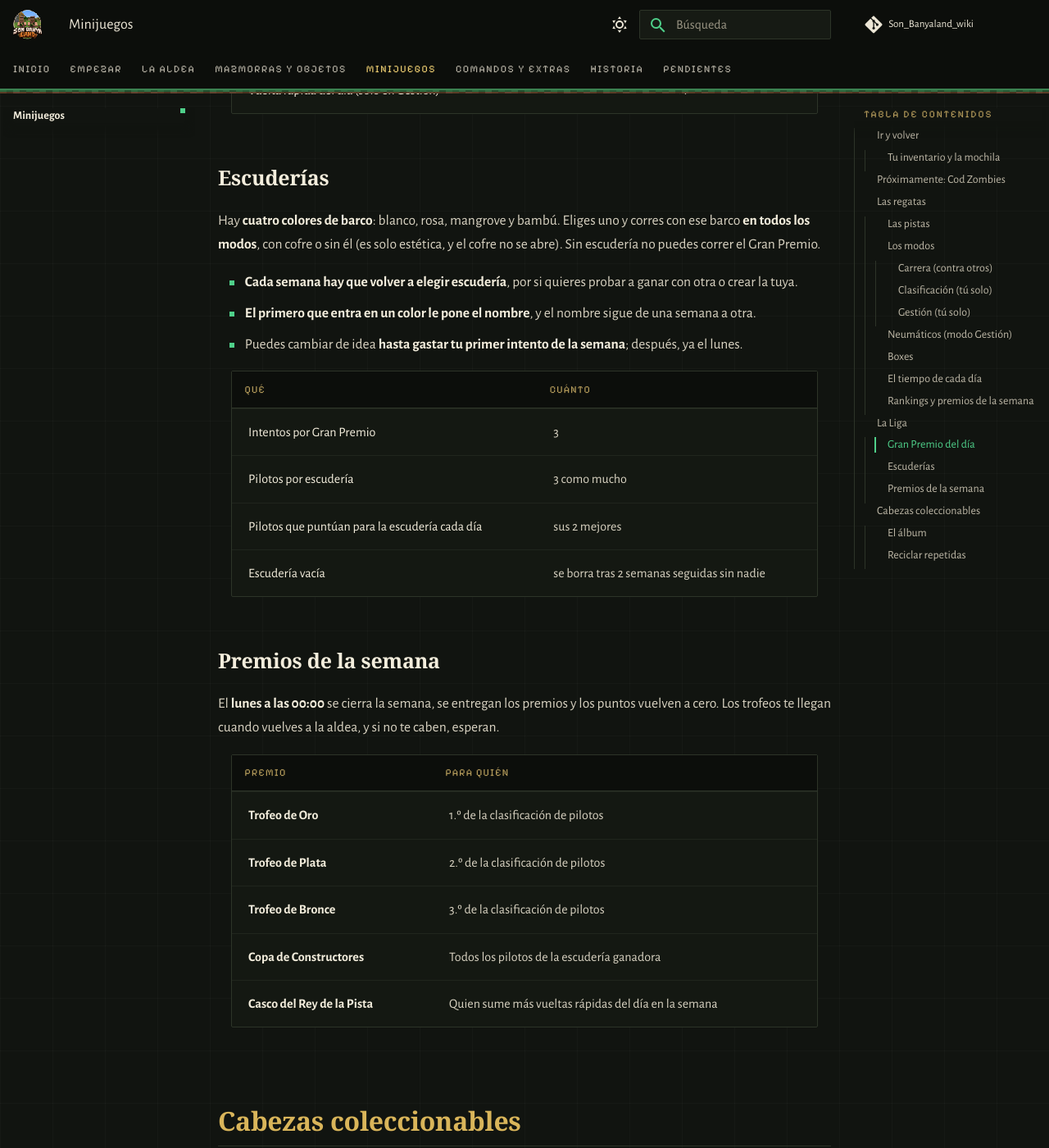
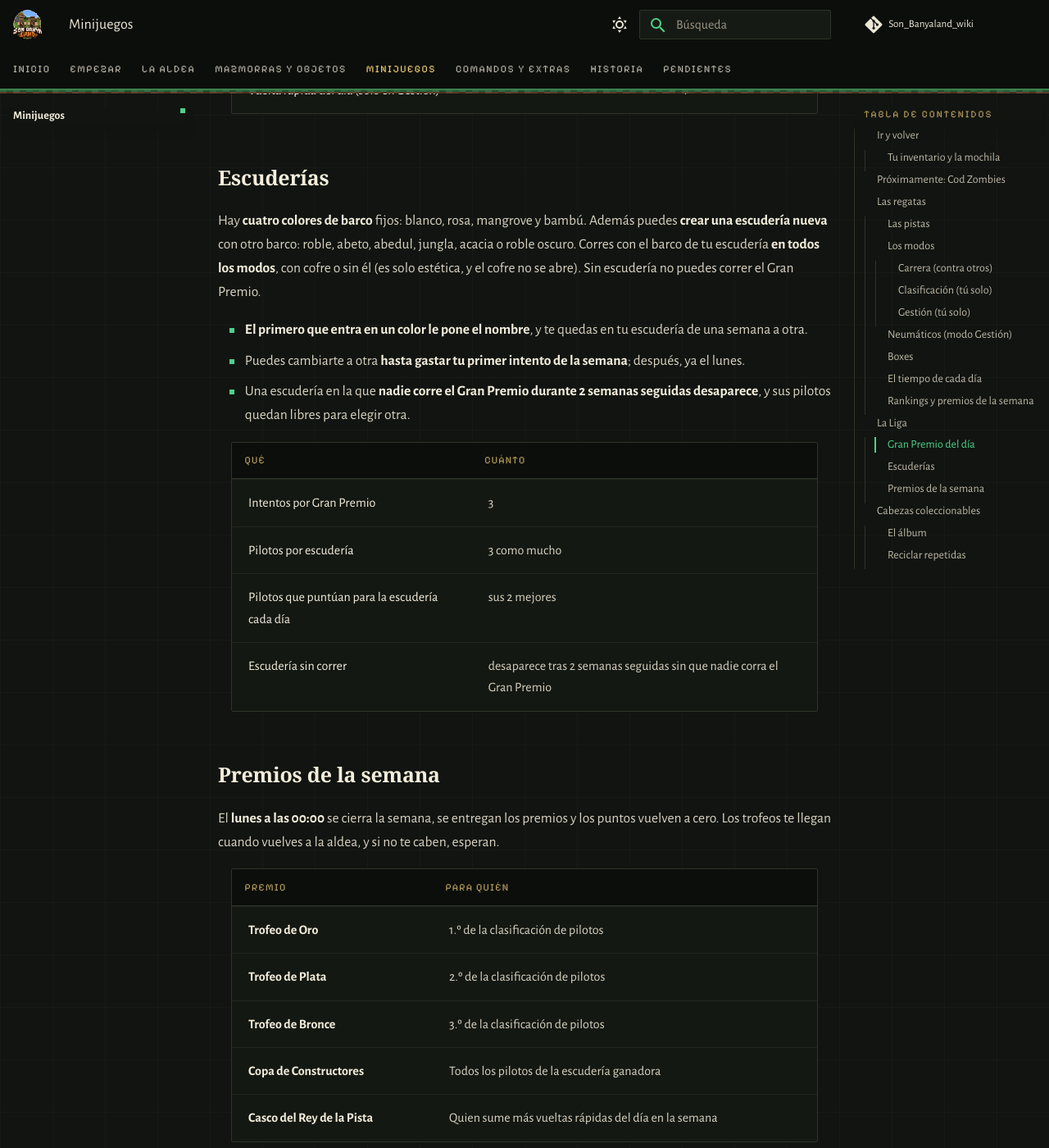
Before and after one commit to PigPilgrim/Son_Banyaland_wiki, an MkDocs documentation site: the page built from docs/minijuegos.md, in a window 1280 px wide and 1400 px high, scrolled down 5246 px. Shown: the whole window at 82% size. Built offline with MkDocs 1.6.1 and Material for MkDocs 9.7.7, drawn with Linux system fonts in a browser that asks for light colours; some web fonts are replaced; comment, search, counter and statistics services are not loaded.

Commit message:
Liga: escuderías nuevas con otros barcos, te quedas en tu equipo y desaparecen tras 2 semanas sin correr; crimen: mercancía arriba y armas debajo; borde del mundo a 10.000 bloques del spawn
Co-Authored-By: Claude Opus 5.5 <noreply@anthropic.com>

```diff
--- a/docs/_generado/liga_numeros.md
+++ b/docs/_generado/liga_numeros.md
@@ -3,4 +3,4 @@
 | Intentos por Gran Premio | 3 |
 | Pilotos por escudería | 3 como mucho |
 | Pilotos que puntúan para la escudería cada día | sus 2 mejores |
-| Escudería vacía | se borra tras 2 semanas seguidas sin nadie |
+| Escudería sin correr | desaparece tras 2 semanas seguidas sin que nadie corra el Gran Premio |
--- a/docs/minijuegos.md
+++ b/docs/minijuegos.md
@@ -115,12 +115,14 @@ A medianoche se reparten los puntos:
 
 ### Escuderías
 
-Hay **cuatro colores de barco**: blanco, rosa, mangrove y bambú. Eliges uno y corres con ese barco **en todos los
+Hay **cuatro colores de barco** fijos: blanco, rosa, mangrove y bambú. Además puedes **crear una escudería nueva** con
+otro barco: roble, abeto, abedul, jungla, acacia o roble oscuro. Corres con el barco de tu escudería **en todos los
 modos**, con cofre o sin él (es solo estética, y el cofre no se abre). Sin escudería no puedes correr el Gran Premio.
 
-- **Cada semana hay que volver a elegir escudería**, por si quieres probar a ganar con otra o crear la tuya.
-- **El primero que entra en un color le pone el nombre**, y el nombre sigue de una semana a otra.
-- Puedes cambiar de idea **hasta gastar tu primer intento de la semana**; después, ya el lunes.
+- **El primero que entra en un color le pone el nombre**, y te quedas en tu escudería de una semana a otra.
+- Puedes cambiarte a otra **hasta gastar tu primer intento de la semana**; después, ya el lunes.
+- Una escudería en la que **nadie corre el Gran Premio durante 2 semanas seguidas desaparece**, y sus pilotos quedan
+  libres para elegir otra.
 
 --8<-- "_generado/liga_numeros.md"
 
--- a/generar.py
+++ b/generar.py
@@ -533,7 +533,7 @@ def regatas():
         ("Intentos por Gran Premio", liga["intentos"]),
         ("Pilotos por escudería", f"{liga['tope']} como mucho"),
         ("Pilotos que puntúan para la escudería cada día", f"sus {liga['puntuan']} mejores"),
-        ("Escudería vacía", f"se borra tras {liga['semanas_vacia']} semanas seguidas sin nadie")]))
+        ("Escudería sin correr", f"desaparece tras {liga['semanas_vacia']} semanas seguidas sin que nadie corra el Gran Premio")]))
     escribir("liga_premios.md", tabla(["Premio", "Para quién"], [
         (f"**{liga['premios']['oro']['nombre']}**", "1.º de la clasificación de pilotos"),
         (f"**{liga['premios']['plata']['nombre']}**", "2.º de la clasificación de pilotos"),
```
Also changed, not shown: docs/crimen.md (+2 -1 lines), docs/index.md (+1 -1 lines), docs/pendientes.md (+2 -2 lines).
